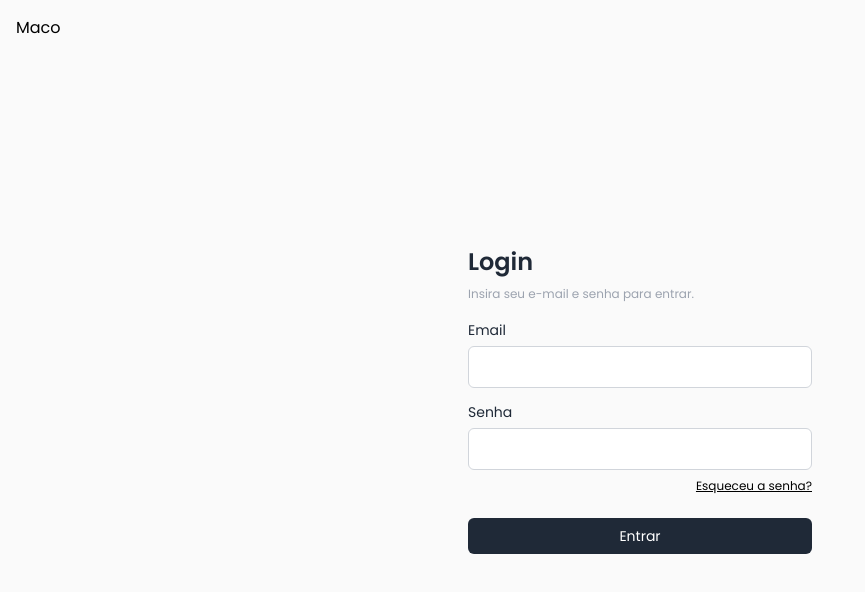
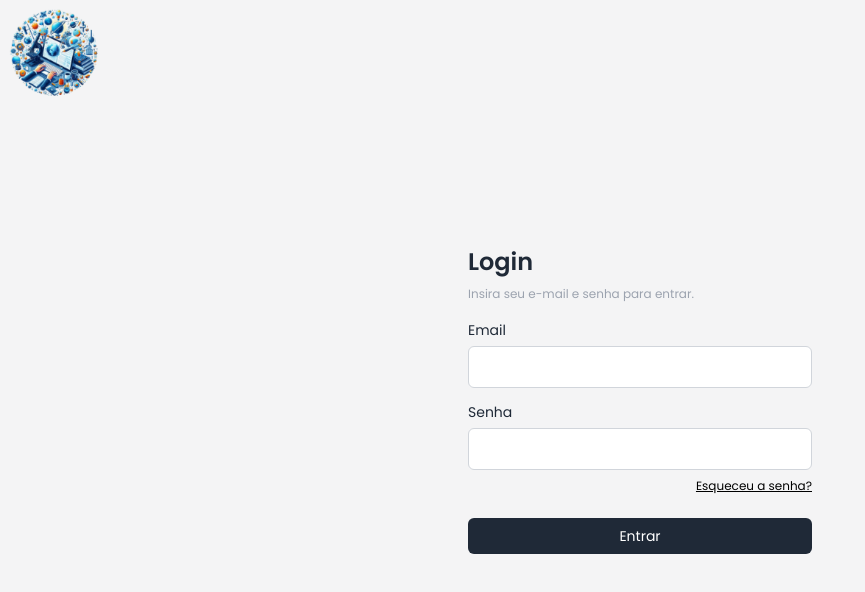
Before and after one commit to JoaoCordeir0/maco_frontend, a Vue app: page / in a window 1280 px wide. Shown: the top 592 px of the page, without its empty margins (0-865 px from the left). Built offline with nearby package versions, Linux system fonts and the light colour scheme; no server answers; what vue-sweetalert2 would draw is missing.

Commit message:
add logo provisoria

```diff
--- a/src/components/Sidebar.vue
+++ b/src/components/Sidebar.vue
@@ -10,8 +10,7 @@
       <div class="flex items-center justify-center mt-8">
         <div class="flex items-center">
           <!-- Logo -->
-          <!-- <img src="/logo_maco.png" alt="Logo Maco" width="180"> -->
-          <h1>Maco</h1>
+          <img src="/logo_maco.png" alt="Logo Maco" width="80">
         </div>
       </div>
 
--- a/src/views/user/ChangePassword.vue
+++ b/src/views/user/ChangePassword.vue
@@ -1,5 +1,5 @@
 <template>
-    <h1 class="fixed top-0 pl-2 pt-4 ml-2">Maco</h1>
+  <img src="/logo_maco.png" alt="Logo Maco" width="100" class="fixed top-0 pl-2 pt-2">
   <div class="flex items-center justify-center h-screen px-6 bg-zinc-100">
     <div class="w-full max-w-sm py-5 px-5">
       <div class="space-y-2">
--- a/src/views/user/ForgotPassword.vue
+++ b/src/views/user/ForgotPassword.vue
@@ -1,5 +1,5 @@
 <template>
-    <h1 class="fixed top-0 pl-2 pt-4 ml-2">Maco</h1>
+  <img src="/logo_maco.png" alt="Logo Maco" width="100" class="fixed top-0 pl-2 pt-2">
   <div class="flex items-center justify-center h-screen px-6 bg-zinc-100">
     <div class="w-full max-w-sm py-5 px-5">
       <div class="space-y-2">
--- a/src/views/user/Login.vue
+++ b/src/views/user/Login.vue
@@ -1,7 +1,6 @@
 <template>
-  <!-- <img src="/logo_maco.png" alt="Logo Maco" width="150" class="fixed top-0 pl-2 pt-4"> -->
-  <h1 class="fixed top-0 pl-2 pt-4 ml-2">Maco</h1>
-  <div class="flex items-center justify-center h-screen px-6 bg-zinc-50">
+  <img src="/logo_maco.png" alt="Logo Maco" width="100" class="fixed top-0 pl-2 pt-2">
+  <div class="flex items-center justify-center h-screen px-6 bg-zinc-100">
     <div class="w-full max-w-sm py-5 px-5">
       <div class="space-y-2">
         <p class="font-semibold text-2xl text-gray-800">Login</p>
```
Also changed, not shown: public/logo_maco.png (added).
